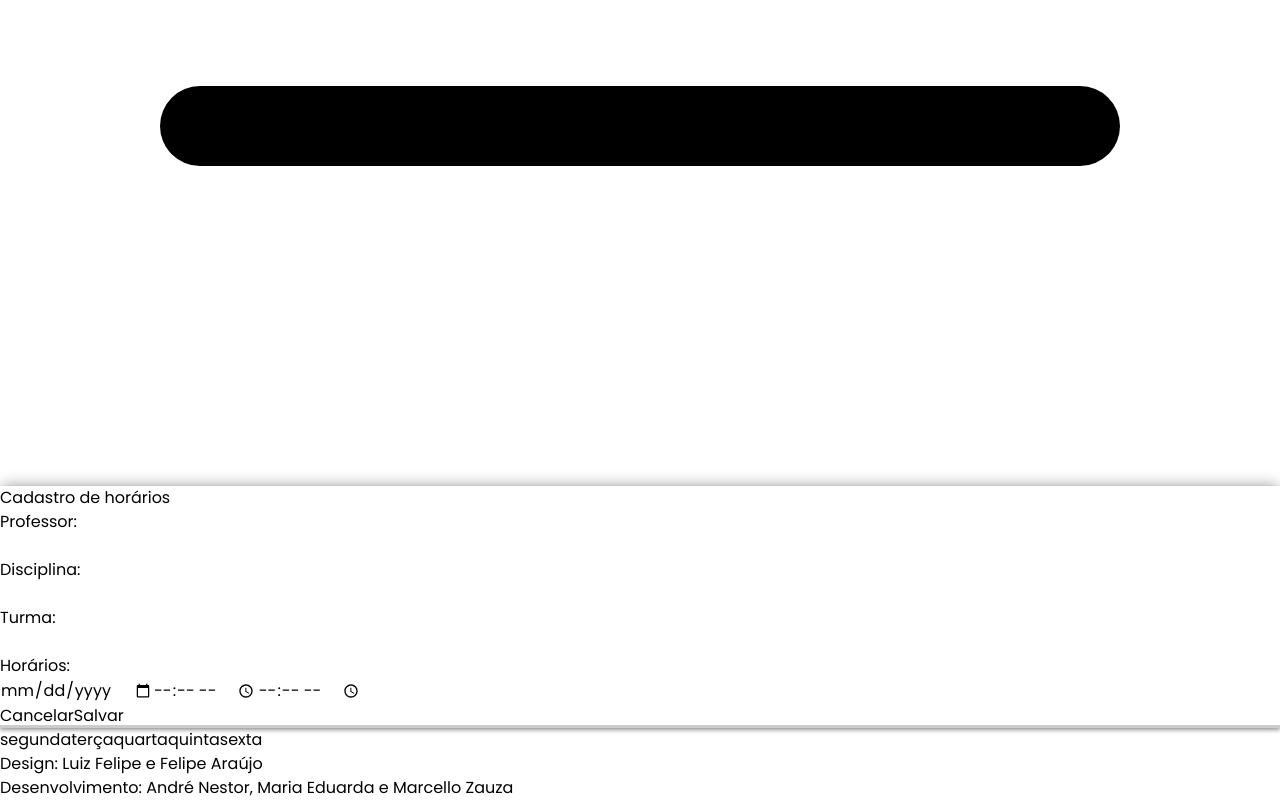
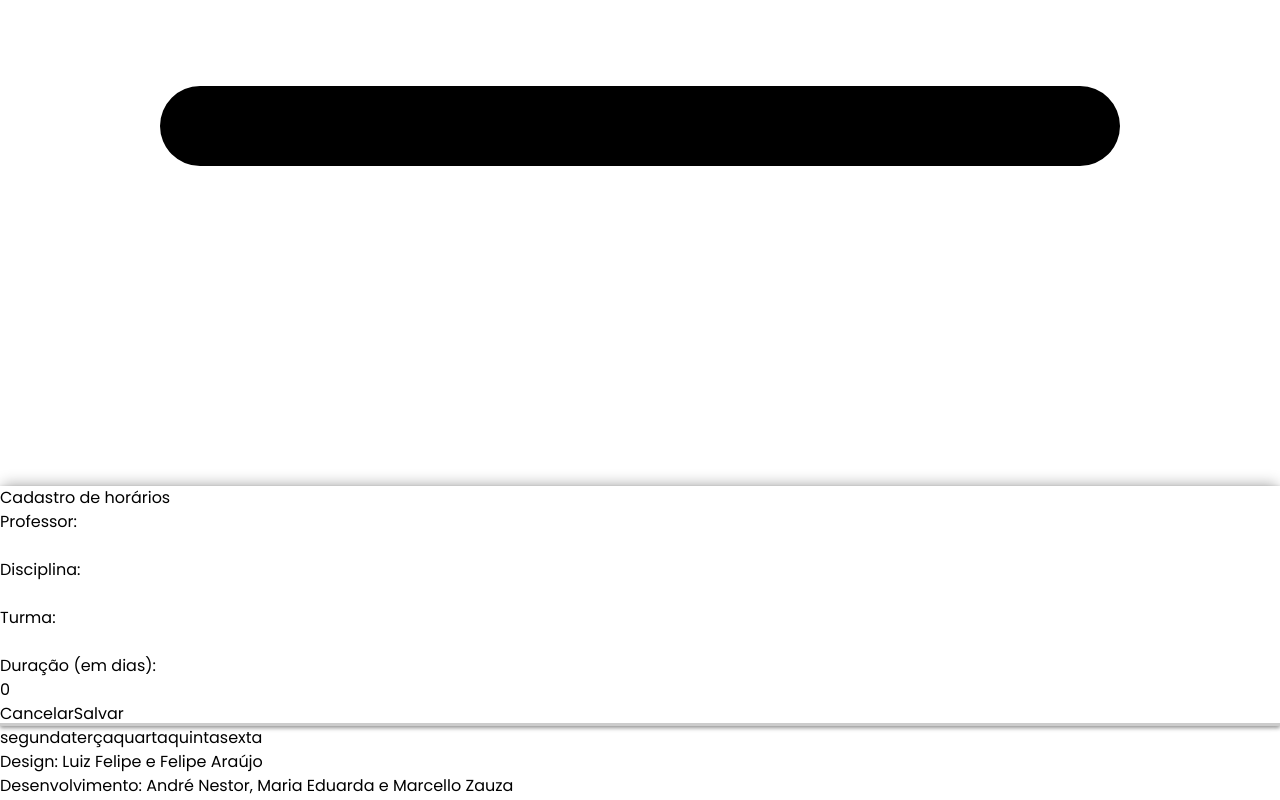
Before and after one commit to andreeeestor/agendamento-de-horarios, a React (Vite) app: page / in a window 1280 px wide. Shown: the part 866-1666 px from the top of the page. Built offline with nearby package versions, Linux system fonts and the light colour scheme.

Commit message:
quase pronto

```diff
--- a/src/App.tsx
+++ b/src/App.tsx
@@ -1,6 +1,6 @@
 import * as React from "react";
 import Header from "./components/Header";
-import { FormEvent, useState } from "react";
+import { ChangeEvent, FormEvent, useState } from "react";
 import Inputs from "./components/Inputs";
 import Days from "./components/Days";
 import Footer from "./components/Footer";
@@ -16,12 +16,18 @@ function App() {
     professor: false,
     disciplina: false,
     turma: false,
+    duracao: false,
+    inicioAulas: false,
+    fimAulas: false,
   });
 
   const [formValues, setFormValues] = useState({
     professor: "",
     disciplina: "",
     turma: "",
+    duracao: 0,
+    inicioAulas: "",
+    fimAulas: "",
   });
 
   const retrieveData = () => {
@@ -42,10 +48,16 @@ function App() {
       professor: boolean;
       disciplina: boolean;
       turma: boolean;
+      duracao: boolean;
+      inicioAulas: boolean;
+      fimAulas: boolean;
     } = {
       professor: false,
       disciplina: false,
       turma: false,
+      duracao: false,
+      inicioAulas: false,
+      fimAulas: false,
     };
 
     if (formValues.professor.trim() === "") {
@@ -66,9 +78,31 @@ function App() {
     setErrors(newErrors);
 
     if (Object.values(newErrors).every((error) => !error)) {
-      setLoading(false)
-      alert(`Cadastro feito com sucesso!`)
       const dataFromLocalStorage = localStorage.getItem("dados_cadastrados");
+      if (dataFromLocalStorage !== null) {
+        const savedData = JSON.parse(dataFromLocalStorage);
+        const professorAlreadyExists = savedData.some(
+          (item: any) =>
+            item.professor === formValues.professor &&
+            ((item.inicioAulas <= formValues.inicioAulas &&
+              formValues.inicioAulas <= item.fimAulas) ||
+              (item.inicioAulas <= formValues.fimAulas &&
+                formValues.fimAulas <= item.fimAulas) ||
+              (formValues.inicioAulas <= item.inicioAulas &&
+                item.inicioAulas <= formValues.fimAulas) ||
+              (formValues.inicioAulas <= item.fimAulas &&
+                item.fimAulas <= formValues.fimAulas))
+        );
+
+        if (professorAlreadyExists) {
+          setLoading(false);
+          alert("Professor já está cadastrado em aulas nesse período.");
+          return;
+        }
+      }
+
+      setLoading(false);
+      alert(`Cadastro feito com sucesso!`);
       if (dataFromLocalStorage !== null) {
         const savedData = JSON.parse(dataFromLocalStorage) || [];
         savingData([...savedData, formValues]);
@@ -80,33 +114,69 @@ function App() {
     }
   };
 
-  const savingData = (data: any) => {
-    localStorage.setItem("dados_cadastrados", JSON.stringify(data));
-
+  const resetForm = () => {
     setFormValues({
       professor: "",
       disciplina: "",
       turma: "",
+      duracao: 0,
+      inicioAulas: "",
+      fimAulas: "",
     });
 
     setErrors({
       professor: false,
       disciplina: false,
       turma: false,
+      duracao: false,
+      inicioAulas: false,
+      fimAulas: false,
     });
   };
 
+  const savingData = (data: any) => {
+    localStorage.setItem("dados_cadastrados", JSON.stringify(data));
+  };
+
   const cancelButton = () => {
-    setFormValues({
-      professor: "",
-      disciplina: "",
-      turma: "",
-    });
-    setErrors({
-      professor: false,
-      disciplina: false,
-      turma: false,
-    });
+    resetForm();
+  };
+
+  const isWeekend = (date: any) => {
+    const day = date.getDay();
+    return day === 0 || day === 6;
+  };
+
+  const calculateEndDate = (startDate: any, duration: any) => {
+    const start = new Date(startDate);
+    let daysToAdd = duration;
+
+    while (daysToAdd > 0) {
+      start.setDate(start.getDate() + 1);
+      if (!isWeekend(start)) {
+        daysToAdd--;
+      }
+    }
+
+    return start.toISOString().split("T")[0];
+  };
+
+  const handleDurationChange = (e: ChangeEvent<HTMLInputElement>) => {
+    const duration = parseInt(e.target.value);
+    if (duration > 0) {
+      const startDate = new Date();
+      const endDate = calculateEndDate(startDate, duration);
+
+      setFormValues({
+        ...formValues,
+        duracao: duration,
+        inicioAulas: startDate.toISOString().split("T")[0],
+        fimAulas: endDate,
+      });
+      setErrors({ ...errors, duracao: false });
+    } else {
+      setErrors({ ...errors, duracao: true });
+    }
   };
 
   return (
@@ -118,6 +188,7 @@ function App() {
           <form onSubmit={onSubmit} className="">
             <div className="flex md:flex-row flex-col items-center gap-y-12 md:gap-x-12 py-12">
               <Inputs
+                type="text"
                 value={formValues.professor}
                 label={"Professor:"}
                 error={errors.professor}
@@ -129,6 +200,7 @@ function App() {
                 }
               />
               <Inputs
+                type="text"
                 value={formValues.disciplina}
                 label={"Disciplina:"}
                 error={errors.disciplina}
@@ -140,6 +212,7 @@ function App() {
                 }
               />
               <Inputs
+                type="text"
                 value={formValues.turma}
                 label={"Turma:"}
                 error={errors.turma}
@@ -152,37 +225,49 @@ function App() {
               />
             </div>
 
-            <article className="flex flex-col md:flex-row flex-end justify-between">
-              <div className="flex flex-col gap-y-3 max-w-[714px]">
-                <h1 className="font-semibold">Horários:</h1>
-                <div className="flex sm:flex-row flex-col sm:items-center gap-y-6 sm:gap-x-6">
-                  <input
-                    type="date"
-                    className="p-2 border-2 border-black placeholder:italic shadow-sm"
-                    placeholder="Selecione o dia"
+            <article className="flex flex-col lg:flex-row flex-end justify-between">
+              <div className="flex md:flex-row flex-col max-w-[714px] lg:gap-y-0 gap-y-12 relative">
+                <article className="">
+                  <Inputs
+                    type="number"
+                    label="Duração (em dias):"
+                    value={formValues.duracao.toString()}
+                    error={errors.duracao}
+                    onChange={handleDurationChange}
+                    min="1"
                   />
-                  <input
-                    type="time"
-                    className="p-2 border-2 border-black placeholder:italic shadow-sm"
-                    placeholder="Selecione o início"
-                  />
-                  <input
-                    type="time"
-                    className="p-2 border-2 border-black placeholder:italic shadow-sm"
-                    placeholder="Selecione o final"
-                  />
-                </div>
-                {/* <div className="flex items-center justify-start md:justify-end gap-x-6">
-                  <span className="cursor-pointer px-3 py-1 text-lg transition-all hover:opacity-80 hover:bg-gray-300 border-2 border-black font-semibold">
-                    +
-                  </span>
-                  <span className="cursor-pointer px-3 py-1 text-lg transition-all hover:opacity-80 border-2 border-black font-black text-white bg-green-500">
-                    ✓
-                  </span>
-                </div> */}
+                </article>
+                {formValues.duracao > 0 && (
+                  <article className="flex md:flex-row flex-col gap-y-12 md:gap-x-12 items-center md:absolute md:bottom-0 md:translate-x-[250px]">
+                    <Inputs
+                      type="date"
+                      disabled
+                      label="Data de ínicio:"
+                      value={formValues.inicioAulas}
+                      onChange={(e) =>
+                        setFormValues({
+                          ...formValues,
+                          inicioAulas: e.target.value,
+                        })
+                      }
+                    />
+                    <Inputs
+                      type="date"
+                      disabled
+                      label="Data de Fim:"
+                      value={formValues.fimAulas}
+                      onChange={(e) =>
+                        setFormValues({
+                          ...formValues,
+                          fimAulas: e.target.value,
+                        })
+                      }
+                    />
+                  </article>
+                )}
               </div>
 
-              <div className="flex items-end justify-center sm:justify-end sm:pt-0 pt-12">
+              <div className="flex items-end justify-center sm:justify-end md:pt-0 pt-12">
                 <div className="flex items-center gap-x-6">
                   <span
                     onClick={cancelButton}
--- a/src/components/Inputs.tsx
+++ b/src/components/Inputs.tsx
@@ -3,18 +3,32 @@ import { ChangeEvent } from "react";
 
 interface InputsProps {
   label: string;
-  value: string
+  value: string;
   onChange: (e: ChangeEvent<HTMLInputElement>) => void;
-  error: boolean
+  error?: boolean;
+  type: "text" | "number" | "date";
+  min?: string;
+  disabled?: boolean;
 }
 
 export default function Inputs(props: InputsProps) {
   return (
     <div className="md:w-auto w-full">
       <div className="block mb-2">
-        <label>{props.label}</label>
+        <label className="font-semibold">{props.label}</label>
       </div>
-      <input value={props.value} onChange={props.onChange} className={`border-b-2 border-x-0 border-t-0 ${props.error ? "border-red-600" : "border-black"} md:w-auto w-full outline-none focus:ring-0 ring-0 pb-2 text-gray-600`} type="text" />
+      <input
+        disabled={props.disabled}
+        value={props.value}
+        onChange={props.onChange}
+        className={`border-b-2 border-x-0 border-t-0 ${
+          props.error ? "border-red-600" : "border-black"
+        } ${
+          props.disabled && "cursor-not-allowed bg-transparent"
+        } md:w-auto w-full outline-none focus:ring-0 ring-0 pb-2 text-gray-600`}
+        type={props.type}
+        min={props.min}
+      />
     </div>
   );
 }
```
